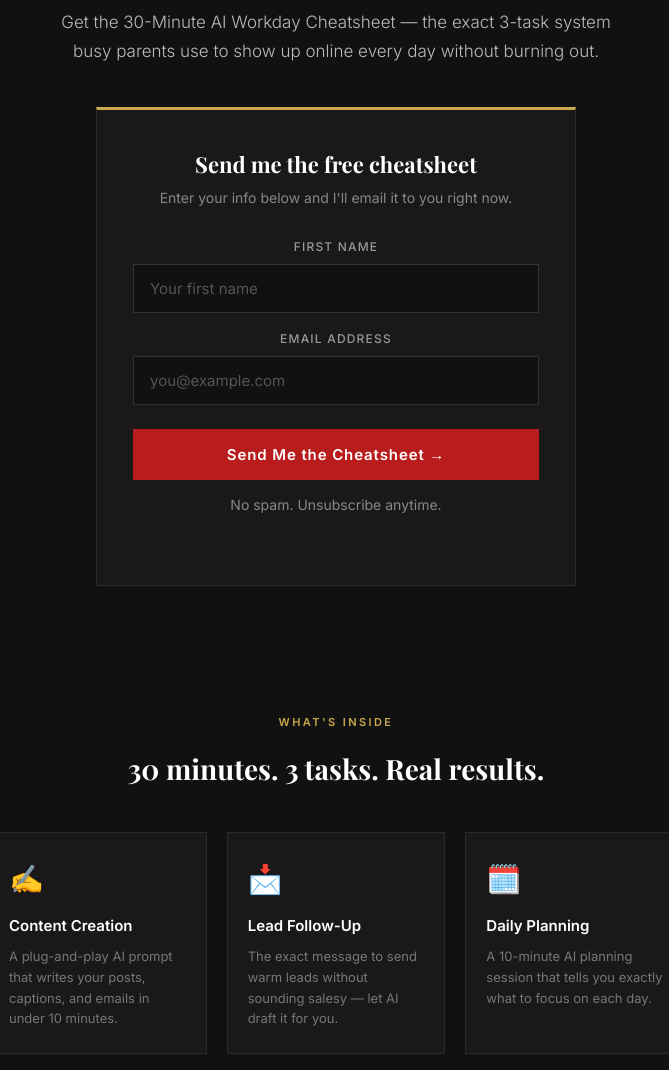
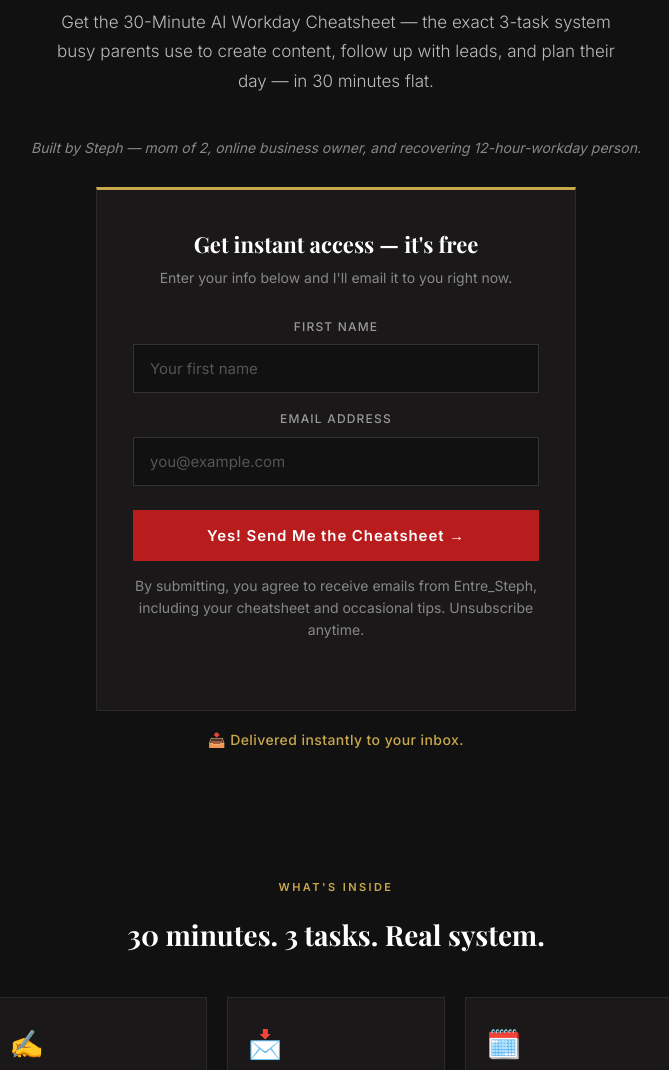
Before and after one commit to AgentHarper-cloud/entresteph-optin, a website: page index.html in a window 1280 px wide. Shown: the part 340-1410 px from the top of the page, without its empty margins (304-973 px from the left). Drawn offline with nearby package versions, Linux system fonts and the light colour scheme; a web font is replaced by a local one.

Commit message:
Landing page: FTC compliance + conversion improvements
FTC fixes:
- 'Real results' → 'Real system' (removes results claim)
- Added explicit consent language under form button
- Softened 'without burning out' language

Conversion improvements:
- Subheadline rewritten with specific outcomes
- Added credibility line (who is Steph)
- Form headline: 'Get instant access — it's free'
- Button: 'Yes! Send Me the Cheatsheet →'
- Added instant delivery line below form

```diff
--- a/index.html
+++ b/index.html
@@ -171,11 +171,28 @@
   .btn-submit:hover { background: #991b1b; }
   .btn-submit:disabled { background: #555; cursor: not-allowed; }
 
+  .who-is-steph {
+    font-size: 14px;
+    color: #888;
+    font-style: italic;
+    margin-bottom: 28px;
+    line-height: 1.6;
+  }
+
+  .instant-delivery {
+    font-size: 14px;
+    color: var(--gold);
+    font-weight: 500;
+    margin-top: 18px;
+    letter-spacing: 0.03em;
+  }
+
   .privacy {
     font-size: 11px;
     color: #555;
     text-align: center;
     margin-top: 14px;
+    line-height: 1.6;
   }
 
   .error-msg {
@@ -301,11 +318,13 @@
     Stop losing hours to tasks<br><em>AI can do in minutes.</em>
   </h1>
   <p class="subhead">
-    Get the 30-Minute AI Workday Cheatsheet — the exact 3-task system busy parents use to show up online every day without burning out.
+    Get the 30-Minute AI Workday Cheatsheet — the exact 3-task system busy parents use to create content, follow up with leads, and plan their day — in 30 minutes flat.
   </p>
 
+  <p class="who-is-steph">Built by Steph — mom of 2, online business owner, and recovering 12-hour-workday person.</p>
+
   <div class="form-card">
-    <h2>Send me the free cheatsheet</h2>
+    <h2>Get instant access — it's free</h2>
     <p>Enter your info below and I'll email it to you right now.</p>
 
     <form id="optin-form">
@@ -318,17 +337,19 @@
         <input type="email" id="email" name="email" placeholder="you@example.com" required autocomplete="email">
       </div>
       <button type="submit" class="btn-submit" id="submit-btn">
-        Send Me the Cheatsheet →
+        Yes! Send Me the Cheatsheet →
       </button>
-      <p class="privacy">No spam. Unsubscribe anytime.</p>
+      <p class="privacy">By submitting, you agree to receive emails from Entre_Steph, including your cheatsheet and occasional tips. Unsubscribe anytime.</p>
       <div class="error-msg" id="error-msg">Something went wrong. Please try again.</div>
     </form>
   </div>
+
+  <p class="instant-delivery">📥 Delivered instantly to your inbox.</p>
 </section>
 
 <section class="features">
   <div class="features-eyebrow">What's Inside</div>
-  <h2 class="features-title">30 minutes. 3 tasks. Real results.</h2>
+  <h2 class="features-title">30 minutes. 3 tasks. Real system.</h2>
   <div class="features-grid">
     <div class="feature-item">
       <div class="feature-icon">✍️</div>
```
